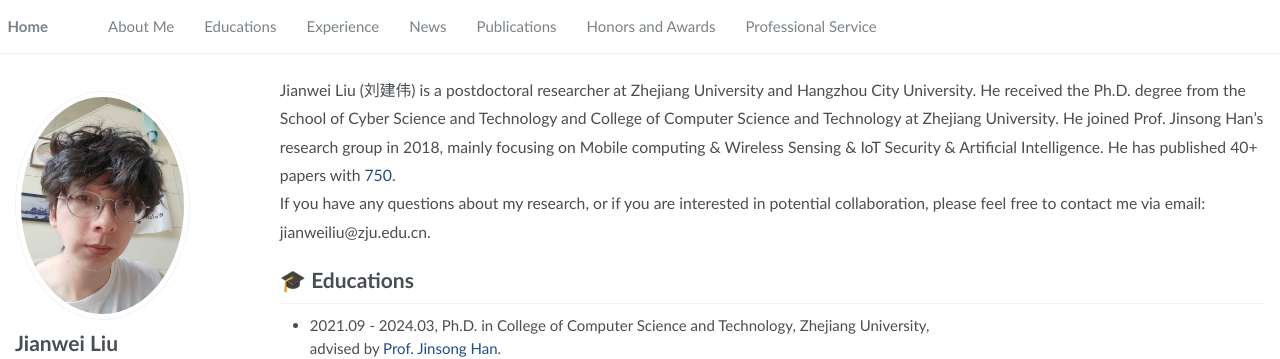
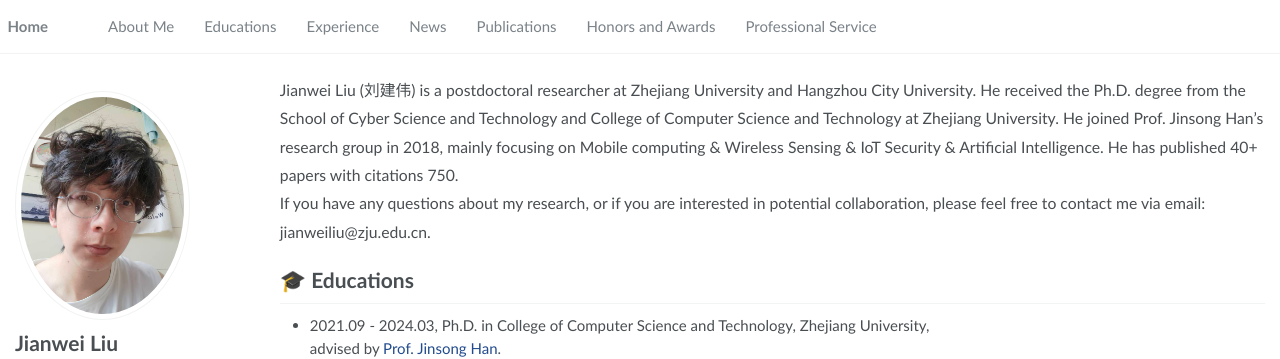
Before and after one commit to DragonflyCaptainL/DragonflyCaptainL.github.io, a Jekyll site: the page built from _pages/about.md, in a window 1280 px wide and 900 px high. Shown: the top 359 px of the window. Built offline with Jekyll 4.4.1, drawn with Linux system fonts in a browser that asks for light colours; some web fonts are replaced.

Commit message:
Update about.md

```diff
--- a/_pages/about.md
+++ b/_pages/about.md
@@ -32,8 +32,7 @@ redirect_from:
 </style>
 
 <p style="font-size: 1.05em; line-height: 1.8;">
-Jianwei Liu (刘建伟) is a postdoctoral researcher at Zhejiang University and Hangzhou City University. He received the Ph.D. degree from the School of Cyber Science and Technology and College of Computer Science and Technology at Zhejiang University. He joined Prof. Jinsong Han’s research group in 2018, mainly focusing on Mobile computing & Wireless Sensing & IoT Security & Artificial Intelligence. He has published 40+ papers with
- <a href='https://scholar.google.com/citations?user=X0RQ4XwAAAAJ&hl=zh-CN'> 750</a>.
+Jianwei Liu (刘建伟) is a postdoctoral researcher at Zhejiang University and Hangzhou City University. He received the Ph.D. degree from the School of Cyber Science and Technology and College of Computer Science and Technology at Zhejiang University. He joined Prof. Jinsong Han’s research group in 2018, mainly focusing on Mobile computing & Wireless Sensing & IoT Security & Artificial Intelligence. He has published 40+ papers with citations 750.
 <br>
 If you have any questions about my research, or if you are interested in potential collaboration, please feel free to contact me via email: jianweiliu@zju.edu.cn.
 </p>
```
